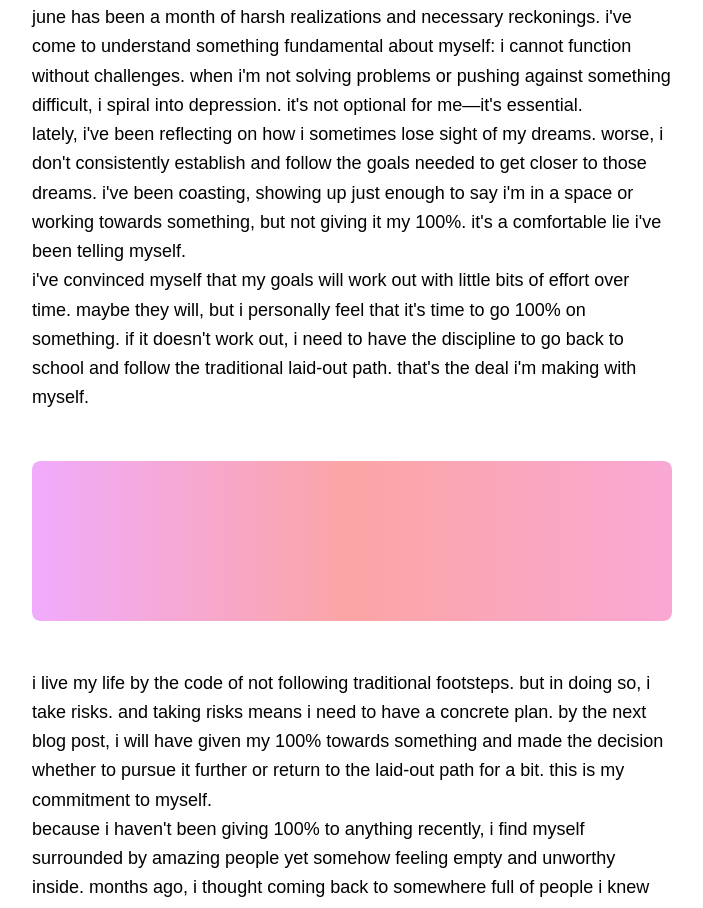
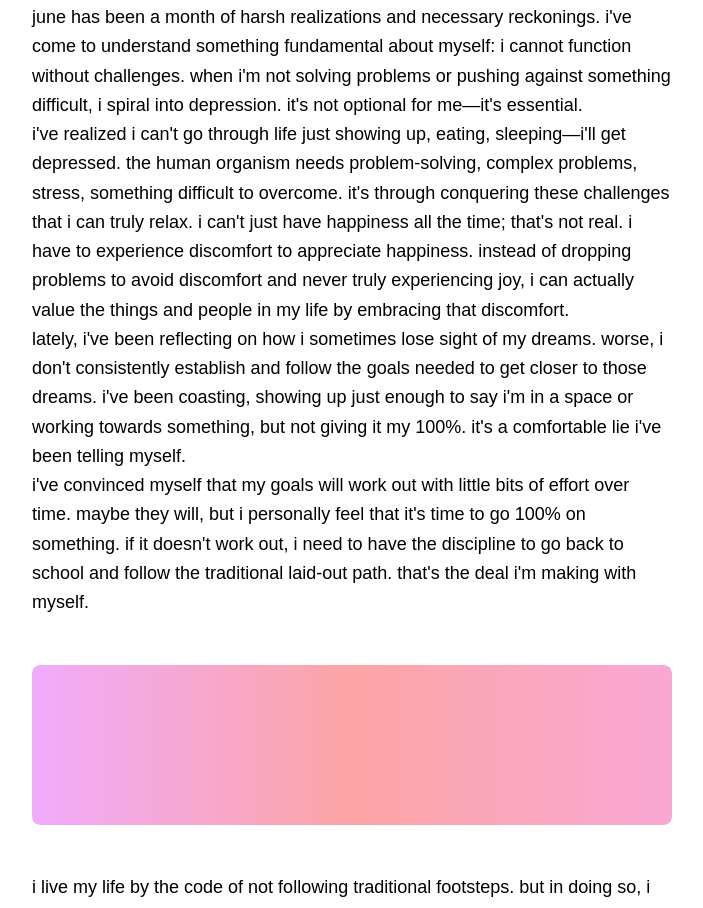
Before and after one commit to zhan4808/robert, a Next.js app: page /blog/june in a window 1280 px wide. Shown: the part 840-1748 px from the top of the page, without its empty margins (288-991 px from the left). Built offline with nearby package versions, Linux system fonts and the light colour scheme; no server answers.

Commit message:
june post tweak

```diff
--- a/app/blog/june/page.tsx
+++ b/app/blog/june/page.tsx
@@ -335,6 +335,16 @@ export default function JunePost() {
 
         <motion.p
           className="font-light text-lg leading-relaxed"
+          custom={1.5}
+          initial="hidden"
+          animate="visible"
+          variants={textVariants}
+        >
+          i've realized i can't go through life just showing up, eating, sleeping—i'll get depressed. the human organism needs problem-solving, complex problems, stress, something difficult to overcome. it's through conquering these challenges that i can truly relax. i can't just have happiness all the time; that's not real. i have to experience discomfort to appreciate happiness. instead of dropping problems to avoid discomfort and never truly experiencing joy, i can actually value the things and people in my life by embracing that discomfort.
+        </motion.p>
+
+        <motion.p
+          className="font-light text-lg leading-relaxed"
           custom={2}
           initial="hidden"
           animate="visible"
```
